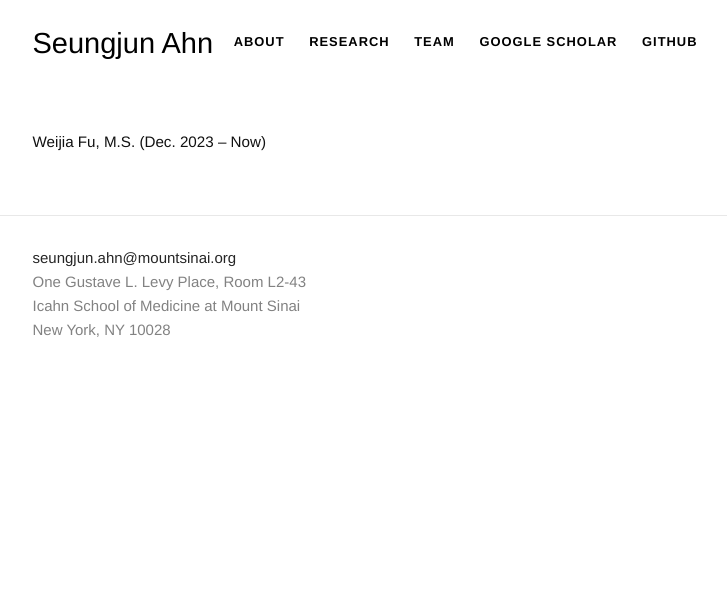
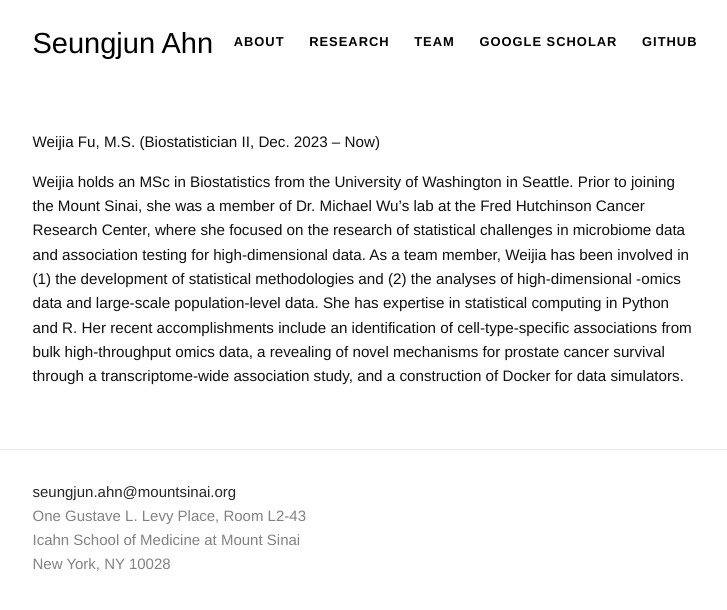
Before and after one commit to sjahnn/sjahnn.github.io, a Jekyll site: the page built from team.md, in a window 1280 px wide. Shown: the top 610 px of the page, without its empty margins (275-1002 px from the left). Built offline with Jekyll 4.4.1, drawn with Linux system fonts in a browser that asks for light colours.

Commit message:
Update team.md

```diff
--- a/team.md
+++ b/team.md
@@ -3,4 +3,6 @@ layout: page
 permalink: /team/
 ---
 
-Weijia Fu, M.S. (Dec. 2023 -- Now)
+Weijia Fu, M.S. (Biostatistician II, Dec. 2023 -- Now)
+
+Weijia holds an MSc in Biostatistics from the University of Washington in Seattle. Prior to joining the Mount Sinai, she was a member of Dr. Michael Wu's lab at the Fred Hutchinson Cancer Research Center, where she focused on the research of statistical challenges in microbiome data and association testing for high-dimensional data. As a team member, Weijia has been involved in (1) the development of statistical methodologies and (2) the analyses of high-dimensional -omics data and large-scale population-level data. She has expertise in statistical computing in Python and R. Her recent accomplishments include an identification of cell-type-specific associations from bulk high-throughput omics data, a revealing of novel mechanisms for prostate cancer survival through a transcriptome-wide association study, and a construction of Docker for data simulators.
```
